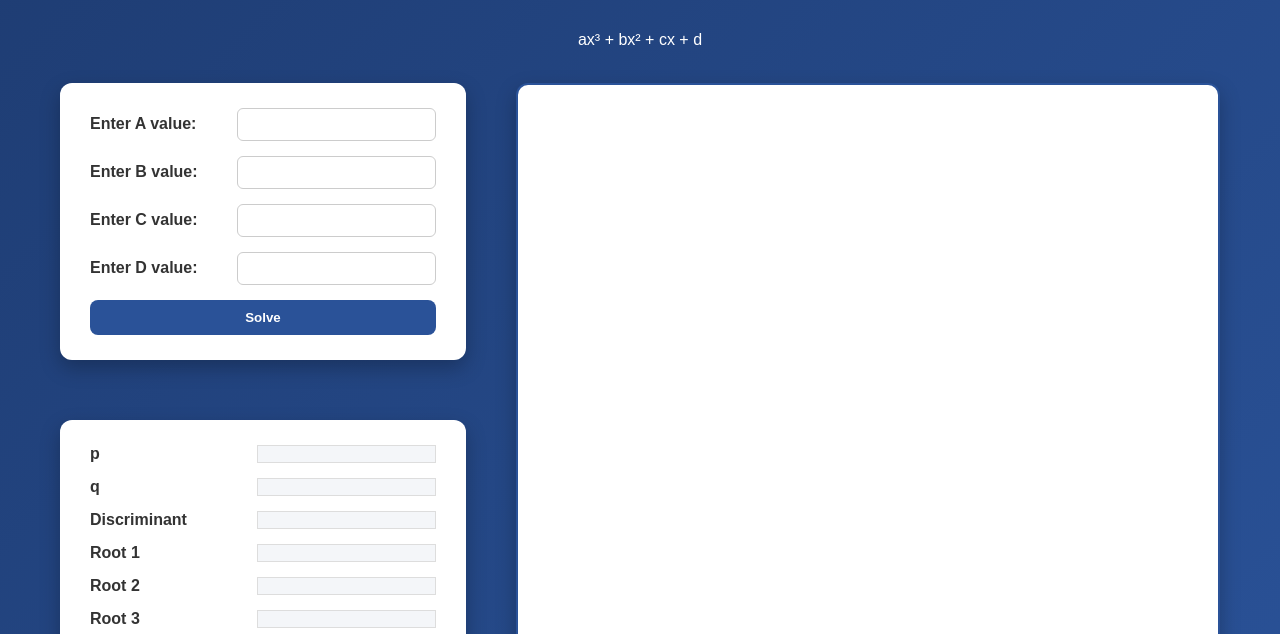
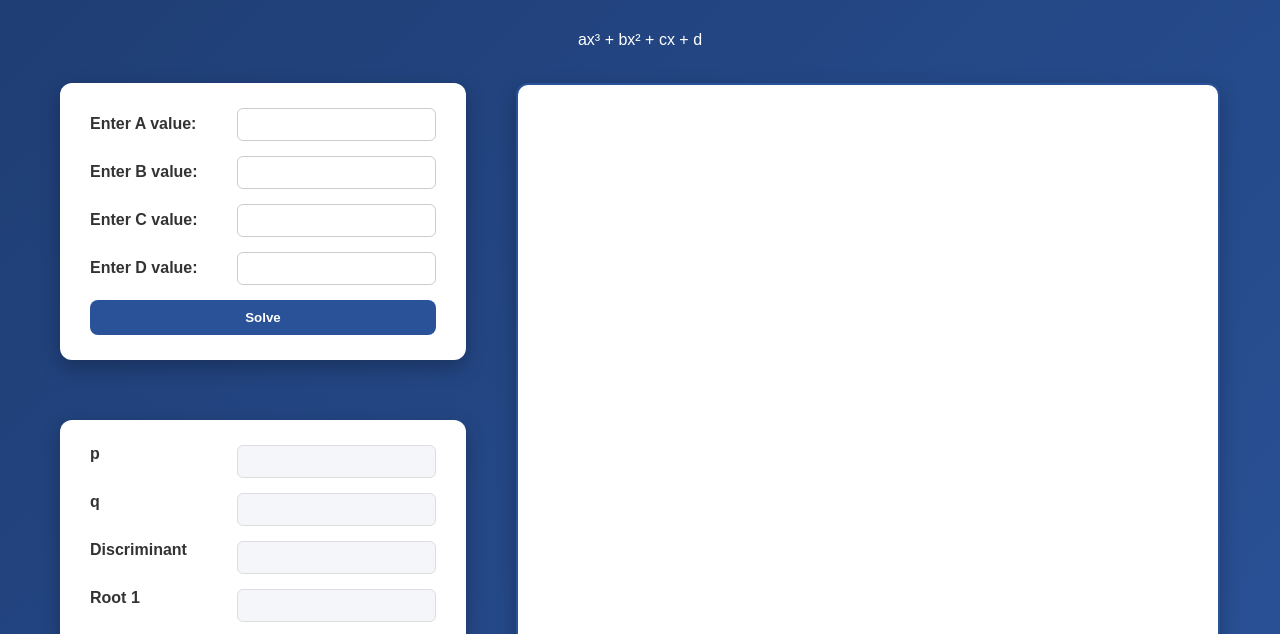
Before and after one commit to Cbenjamin08/assignment-2, a website built with Vite: page index.html in a window 1280 px wide. Shown: the part 149-783 px from the top of the page. Built offline with nearby package versions, Linux system fonts and the light colour scheme.

Commit message:
fixed css

```diff
--- a/src/style.css
+++ b/src/style.css
@@ -65,6 +65,19 @@ input[type="number"]:focus {
   box-shadow: 0 0 5px rgba(42, 82, 152, 0.4);
 }
 
+input[type="text"] {
+  padding: 8px 10px;
+  border-radius: 6px;
+  border: 1px solid #ccc;
+  outline: none;
+  transition: 0.2s ease;
+}
+
+input[type="text"]:focus {
+  border-color: #2a5298;
+  box-shadow: 0 0 5px rgba(42, 82, 152, 0.4);
+}
+
 input[type="submit"] {
   grid-column: span 2;
   padding: 10px;
```
